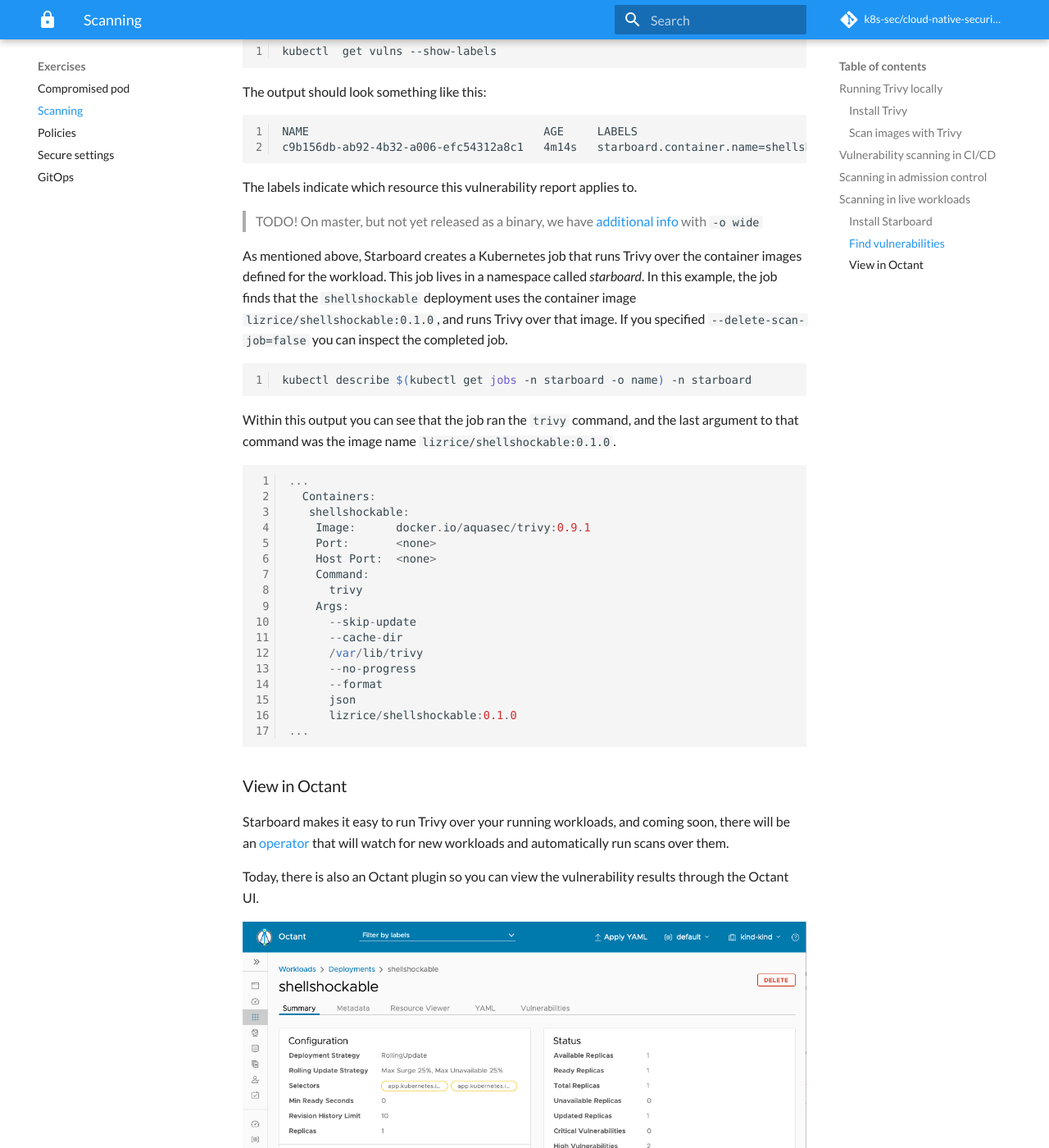
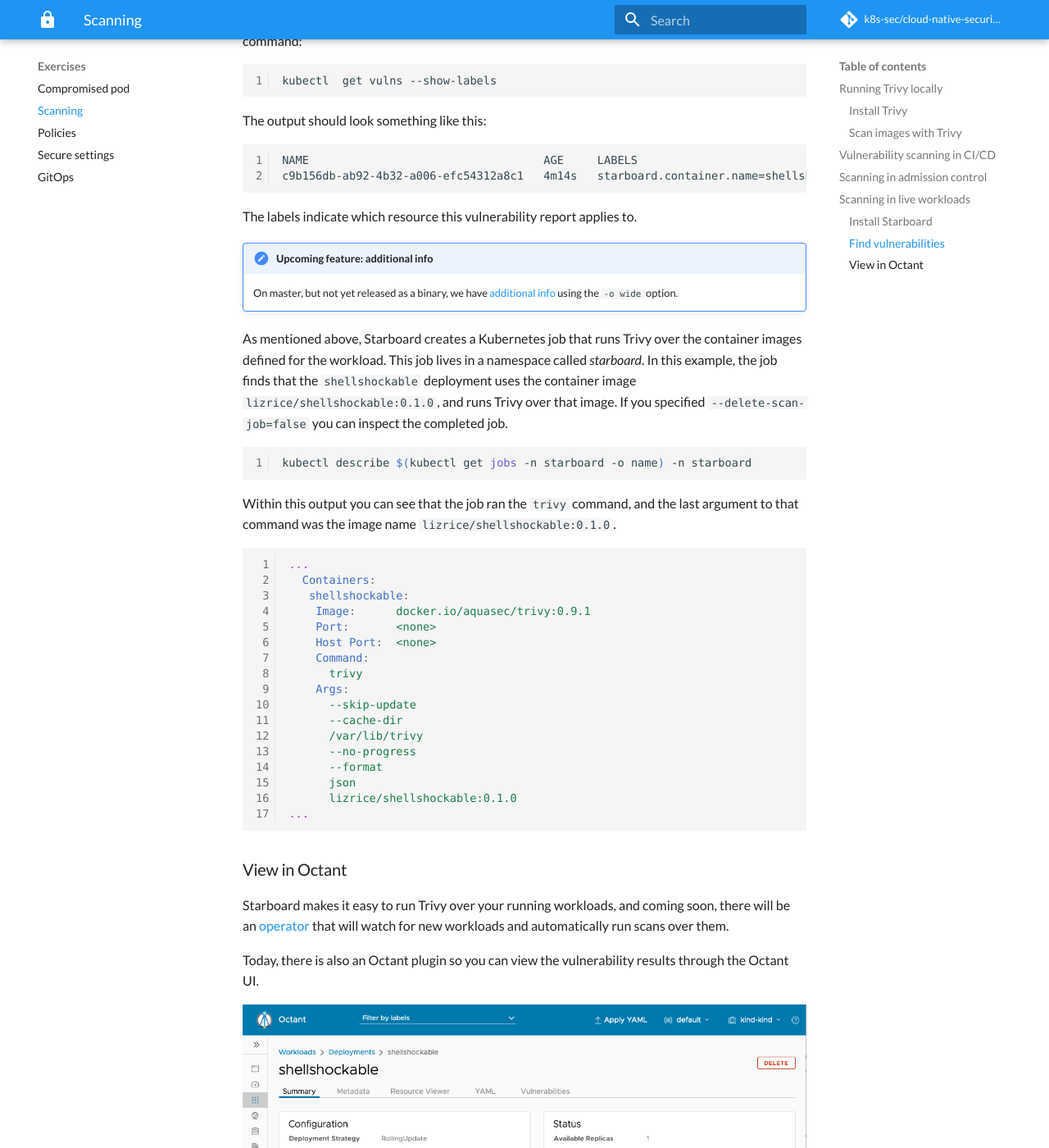
Before and after one commit to k8s-sec/cloud-native-security-tutorial, an MkDocs documentation site: the page built from docs/scanning.md, in a window 1280 px wide and 1400 px high, scrolled down 3750 px. Shown: the whole window at 82% size. Built offline with MkDocs 1.6.1 and Material for MkDocs 9.7.7, drawn with Linux system fonts in a browser that asks for light colours; some web fonts are replaced; comment, search, counter and statistics services are not loaded; some of the changed text lies outside the part shown.

Commit message:
polishes scanning

````diff
--- a/docs/scanning.md
+++ b/docs/scanning.md
@@ -153,7 +157,10 @@ c9b156db-ab92-4b32-a006-efc54312a8c1   4m14s   starboard.container.name=shellsho
 
 The labels indicate which resource this vulnerability report applies to.
 
-> TODO! On master, but not yet released as a binary, we have [additional info](https://github.com/aquasecurity/starboard/pull/97) with `-o wide`
+!!! note "Upcoming feature: additional info"
+    On master, but not yet released as a binary, we have
+    [additional info](https://github.com/aquasecurity/starboard/pull/97) using
+    the `-o wide` option.
 
 As mentioned above, Starboard creates a Kubernetes job that runs Trivy over the container images defined for the workload. This job lives in a namespace called *starboard*. In this example, the job finds that the `shellshockable` deployment uses the container image `lizrice/shellshockable:0.1.0`, and runs Trivy over that image. If you specified `--delete-scan-job=false` you can inspect the completed job.
 
@@ -162,7 +169,8 @@ kubectl describe $(kubectl get jobs -n starboard -o name) -n starboard
 ```
 
 Within this output you can see that the job ran the `trivy` command, and the last argument to that command was the image name `lizrice/shellshockable:0.1.0`.
-```
+
+```yaml
 ...
   Containers:
    shellshockable:
````
Also changed, not shown: other parts of docs/scanning.md (+6 -2 lines).
